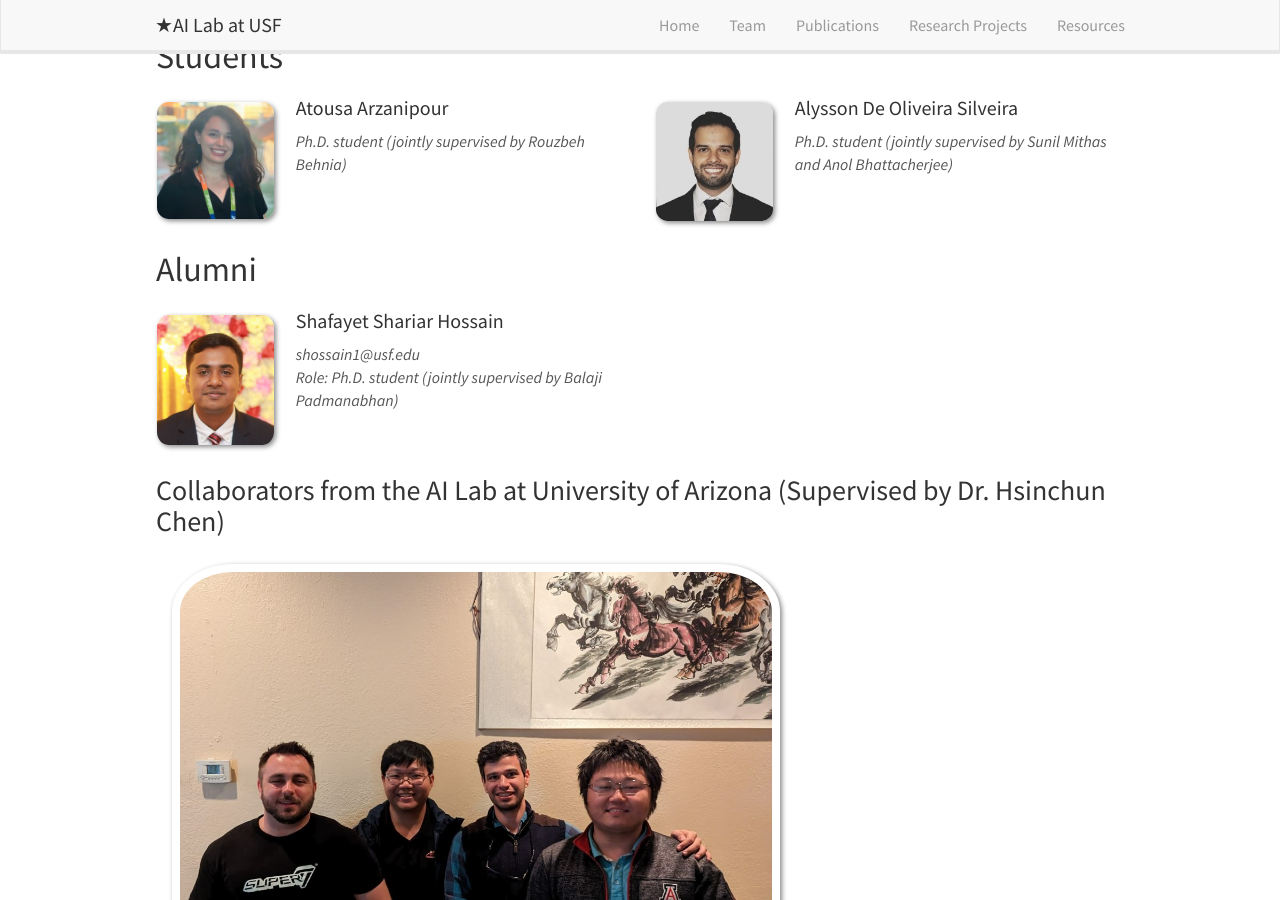
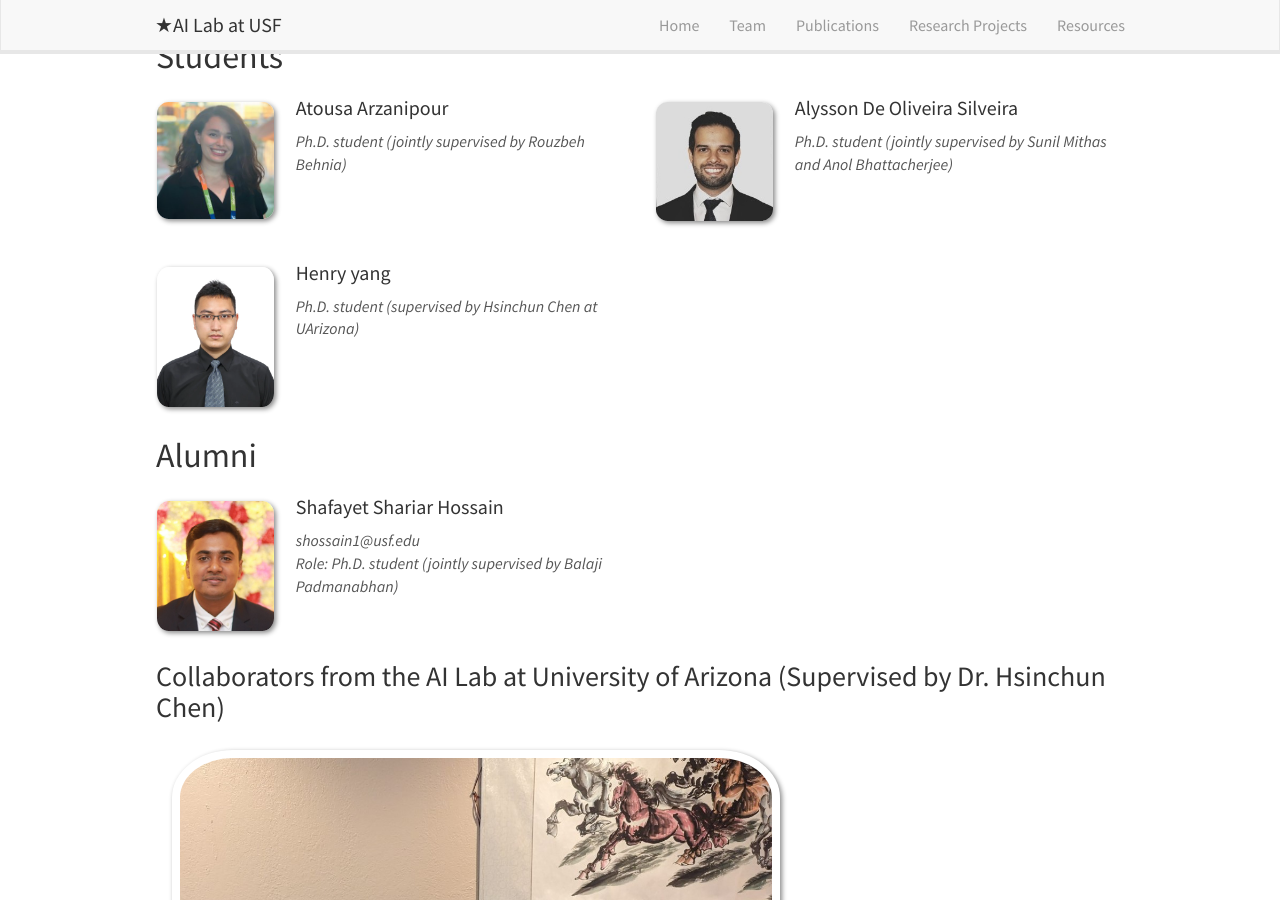
Before and after one commit to star-ailab/star-ailab.github.io, a Jekyll site: the page built from _pages/team.md, in a window 1280 px wide and 900 px high, scrolled down 624 px. Built offline with Jekyll 4.4.1, drawn with Linux system fonts in a browser that asks for light colours; nearby versions of some CDN libraries.

Commit message:
student photo

```diff
--- a/_data/students.yml
+++ b/_data/students.yml
@@ -21,3 +21,10 @@
   email: alysson@usf.edu
   number_educ: 0
   education1:
+
+- name: Henry yang
+  photo: hyang.jpg
+  info: Ph.D. student (supervised by Hsinchun Chen at UArizona)
+  email: chihengyang@arizona.edu
+  number_educ: 0
+  education1:
```
Also changed, not shown: images/teampic/hyang.jpg (added).
